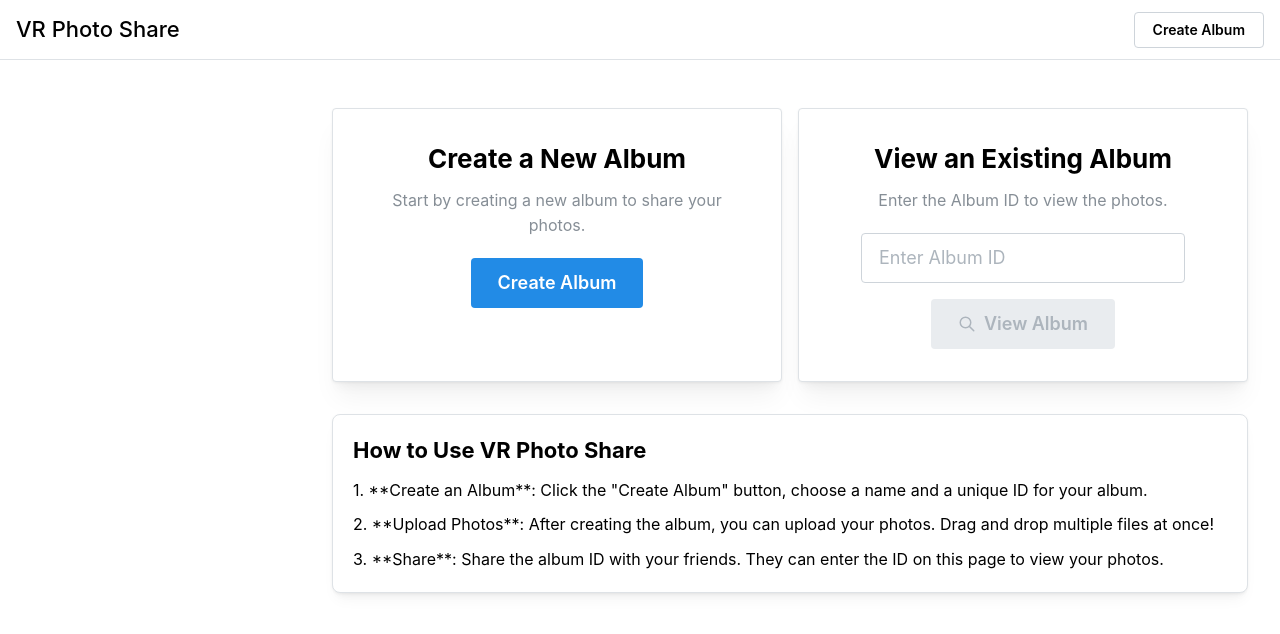
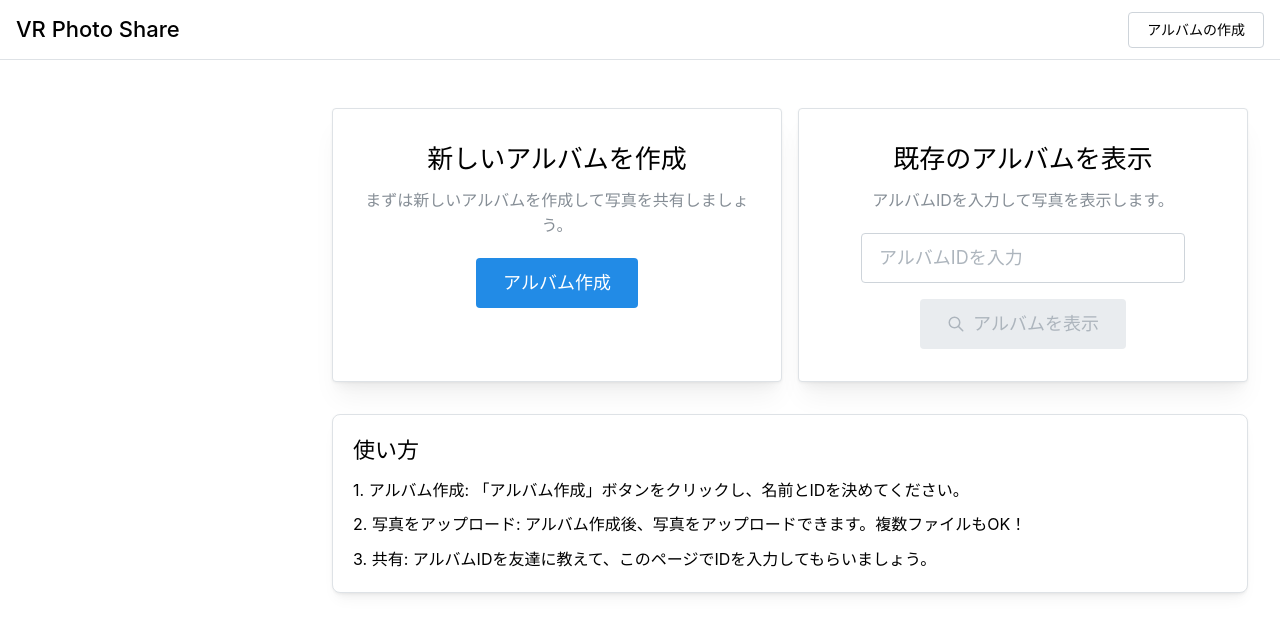
Before and after one commit to harutiro/VRPhotoShare, a React (Vite) app in the folder frontend/: page / in a window 1280 px wide. Shown: the top 634 px of the page. Built offline with nearby package versions, Linux system fonts and the light colour scheme.

Commit message:
feat: アルバムページのテキストを日本語に翻訳

```diff
--- a/frontend/src/components/Header.tsx
+++ b/frontend/src/components/Header.tsx
@@ -17,7 +17,7 @@ export const Header = ({ opened, toggle }: HeaderProps) => {
           </Link>
         </Title>
         <Group ml="xl" gap={20} visibleFrom="sm">
-            <Button component={Link} to="/create-album" variant="default">Create Album</Button>
+            <Button component={Link} to="/create-album" variant="default">アルバムの作成</Button>
         </Group>
       </Group>
     </Group>
--- a/frontend/src/pages/AlbumViewPage.tsx
+++ b/frontend/src/pages/AlbumViewPage.tsx
@@ -220,18 +220,18 @@ export const AlbumViewPage = () => {
                   disabled={selectedPhotos.length === 0 || isZipping}
                   leftSection={<IconDownload size={14} />}
               >
-                  Download ({selectedPhotos.length})
+                  ダウンロード ({selectedPhotos.length})
               </Button>
-              <Button onClick={() => navigate(`/album/${custom_id}/upload`)}>Upload Photos</Button>
-              <Tooltip label="Copy album link to clipboard">
+              <Button onClick={() => navigate(`/album/${custom_id}/upload`)}>写真をアップロード</Button>
+              <Tooltip label="アルバムリンクをクリップボードにコピー">
                 <ActionIcon
                   variant="default"
                   size="lg"
                   onClick={() => {
                     clipboard.copy(window.location.href);
                     notifications.show({
-                      title: 'Link Copied!',
-                      message: 'The album link has been copied to your clipboard.',
+                      title: 'リンクをコピーしました',
+                      message: 'アルバムリンクをクリップボードにコピーしました。',
                       color: 'green',
                     });
                   }}
@@ -243,7 +243,7 @@ export const AlbumViewPage = () => {
         </Group>
 
         {photos.length === 0 && !loading ? (
-          <Center><Text>This album is empty. Upload some photos!</Text></Center>
+          <Center><Text>このアルバムは空です。写真をアップロードしてください。</Text></Center>
         ) : (
           <Grid>
             {photos.map((photo) => (
@@ -255,13 +255,13 @@ export const AlbumViewPage = () => {
                           style={{ zIndex: 1 }}
                           checked={selectedPhotos.includes(photo.id)}
                           onChange={(e) => handleSelectionChange(photo.id, e.currentTarget.checked)}
-                          aria-label="Select photo"
+                          aria-label="写真を選択"
                       />
                        <ActionIcon variant="filled" color="red" radius="xl" size="sm"
                           pos="absolute" top={10} right={10}
                           style={{ zIndex: 1 }}
                           onClick={(e) => { e.stopPropagation(); handleDelete(photo.id); }}
-                          title="Delete Photo"
+                          title="写真を削除"
                       >
                           <IconTrash size={14} />
                       </ActionIcon>
@@ -280,6 +280,9 @@ export const AlbumViewPage = () => {
             ))}
           </Grid>
         )}
+        <Center mt="md">
+          <Button onClick={() => navigate(`/album/${custom_id}/upload`)}>写真をアップロード</Button>
+        </Center>
       </Container>
     </>
   );
--- a/frontend/src/pages/CreateAlbumPage.tsx
+++ b/frontend/src/pages/CreateAlbumPage.tsx
@@ -12,8 +12,8 @@ export const CreateAlbumPage = () => {
   const handleCreate = async () => {
     if (!name.trim() || !customId.trim()) {
       notifications.show({
-        title: 'Input Error',
-        message: 'Album Name and Album ID are required.',
+        title: '入力エラー',
+        message: 'アルバム名とアルバムIDは必須です。',
         color: 'red',
       });
       return;
@@ -32,14 +32,14 @@ export const CreateAlbumPage = () => {
       }
 
       notifications.show({
-        title: 'Success!',
-        message: `Album "${name}" created successfully.`,
+        title: '作成成功',
+        message: `アルバム「${name}」を作成しました。`,
         color: 'green',
       });
       navigate(`/album/${customId}`);
     } catch (error: any) {
       notifications.show({
-        title: 'Creation Failed',
+        title: '作成失敗',
         message: error.message,
         color: 'red',
       });
@@ -51,26 +51,26 @@ export const CreateAlbumPage = () => {
   return (
     <Container size="sm" my="xl">
         <Paper shadow="md" p="xl" withBorder>
-            <Title order={2} ta="center" mb="lg">Create New Album</Title>
+            <Title order={2} ta="center" mb="lg">新しいアルバムを作成</Title>
             <Stack>
                 <TextInput
-                    label="Album Name"
-                    placeholder="e.g., Summer Vacation 2025"
+                    label="アルバム名"
+                    placeholder="例: 夏休み2025"
                     value={name}
                     onChange={(e) => setName(e.currentTarget.value)}
                     required
                 />
                 <TextInput
-                    label="Album ID"
-                    placeholder="e.g., summer-2025 (must be unique)"
-                    description="This ID will be used in the URL to share your album."
+                    label="アルバムID"
+                    placeholder="例: summer-2025（他と重複しないID）"
+                    description="このIDはURLでアルバムを共有する際に使います。"
                     value={customId}
                     onChange={(e) => setCustomId(e.currentTarget.value)}
                     required
                 />
                 <Group justify="flex-end" mt="md">
                     <Button onClick={handleCreate} loading={loading}>
-                        Create Album
+                        アルバム作成
                     </Button>
                 </Group>
             </Stack>
--- a/frontend/src/pages/HomePage.tsx
+++ b/frontend/src/pages/HomePage.tsx
@@ -19,34 +19,34 @@ export const HomePage = () => {
         <Grid>
           <Grid.Col span={{ base: 12, md: 6 }}>
             <Paper shadow="md" p="xl" withBorder h="100%">
-              <Title order={2} ta="center">Create a New Album</Title>
+              <Title order={2} ta="center">新しいアルバムを作成</Title>
               <Text c="dimmed" ta="center" mt="sm" mb="lg">
-                Start by creating a new album to share your photos.
+                まずは新しいアルバムを作成して写真を共有しましょう。
               </Text>
               <Group justify="center">
                 <Button size="lg" onClick={() => navigate('/create-album')}>
-                  Create Album
+                  アルバム作成
                 </Button>
               </Group>
             </Paper>
           </Grid.Col>
           <Grid.Col span={{ base: 12, md: 6 }}>
             <Paper shadow="md" p="xl" withBorder h="100%">
-              <Title order={2} ta="center">View an Existing Album</Title>
+              <Title order={2} ta="center">既存のアルバムを表示</Title>
               <Text c="dimmed" ta="center" mt="sm" mb="lg">
-                Enter the Album ID to view the photos.
+                アルバムIDを入力して写真を表示します。
               </Text>
               <Group justify="center">
                 <TextInput
                   size="lg"
-                  placeholder="Enter Album ID"
+                  placeholder="アルバムIDを入力"
                   value={albumId}
                   onChange={(e) => setAlbumId(e.currentTarget.value)}
                   onKeyDown={(e) => e.key === 'Enter' && handleViewAlbum()}
                 />
                 <Button size="lg" onClick={handleViewAlbum} disabled={!albumId.trim()}>
                   <IconSearch size={18} style={{ marginRight: '8px' }} />
-                  View Album
+                  アルバムを表示
                 </Button>
               </Group>
             </Paper>
@@ -54,11 +54,11 @@ export const HomePage = () => {
         </Grid>
 
         <Card shadow="sm" padding="lg" radius="md" withBorder>
-          <Title order={3} mb="sm">How to Use VR Photo Share</Title>
+          <Title order={3} mb="sm">使い方</Title>
           <Stack gap="xs">
-            <Text>1. **Create an Album**: Click the "Create Album" button, choose a name and a unique ID for your album.</Text>
-            <Text>2. **Upload Photos**: After creating the album, you can upload your photos. Drag and drop multiple files at once!</Text>
-            <Text>3. **Share**: Share the album ID with your friends. They can enter the ID on this page to view your photos.</Text>
+            <Text>1. <b>アルバム作成</b>: 「アルバム作成」ボタンをクリックし、名前とIDを決めてください。</Text>
+            <Text>2. <b>写真をアップロード</b>: アルバム作成後、写真をアップロードできます。複数ファイルもOK！</Text>
+            <Text>3. <b>共有</b>: アルバムIDを友達に教えて、このページでIDを入力してもらいましょう。</Text>
           </Stack>
         </Card>
       </Stack>
--- a/frontend/src/pages/UploadPage.tsx
+++ b/frontend/src/pages/UploadPage.tsx
@@ -31,7 +31,7 @@ export const UploadPage = () => {
 
     const handleUpload = async () => {
         if (files.length === 0) {
-            notifications.show({ title: 'No files', message: 'Please select files to upload.', color: 'red' });
+            notifications.show({ title: 'ファイルがありません', message: 'アップロードするファイルを選択してください。', color: 'red' });
             return;
         }
 
@@ -48,7 +48,7 @@ export const UploadPage = () => {
                 throw new Error(errorData.error || 'Upload failed due to a server error.');
             }
 
-            notifications.show({ title: 'Success', message: 'All photos uploaded successfully!', color: 'green' });
+            notifications.show({ title: 'アップロード成功', message: 'すべての写真をアップロードしました！', color: 'green' });
             setFiles([]); // Clear selection
 
             // Navigate to the correct page after upload
@@ -59,7 +59,7 @@ export const UploadPage = () => {
             }
         } catch (error: any) {
             const errorMessage = error.response?.data?.error || error.message || 'An unknown error occurred.';
-            notifications.show({ title: 'Upload Error', message: errorMessage, color: 'red' });
+            notifications.show({ title: 'アップロードエラー', message: errorMessage, color: 'red' });
         } finally {
             setUploading(false);
         }
@@ -68,12 +68,12 @@ export const UploadPage = () => {
     return (
         <Container my="md">
             <Title order={2} mb="lg">
-                {custom_id ? `Upload Photos to Album` : 'Upload Photos'}
+                {custom_id ? `アルバムに写真をアップロード` : '写真をアップロード'}
             </Title>
             <Text c="dimmed" mb="lg">
                 {custom_id
-                    ? 'These photos will be added to the current album.'
-                    : 'Upload your photos here. They will be displayed on the homepage.'
+                    ? 'このアルバムに写真が追加されます。'
+                    : 'ここで写真をアップロードすると、ホームページに表示されます。'
                 }
             </Text>
             <Dropzone
@@ -81,8 +81,8 @@ export const UploadPage = () => {
                 onReject={(rejectedFiles) => {
                     console.log('rejected files', rejectedFiles);
                     notifications.show({
-                        title: 'File Rejected',
-                        message: 'Some files were rejected. Please ensure they are images and under 10MB.',
+                        title: 'ファイルが拒否されました',
+                        message: '一部のファイルが拒否されました。画像で10MB以下か確認してください。',
                         color: 'red'
                     });
                 }}
@@ -100,8 +100,8 @@ export const UploadPage = () => {
                         <IconPhoto size="3.2rem" stroke={1.5} />
                     </Dropzone.Idle>
                     <div>
-                        <Text size="xl" inline>Drag images here or click to select files</Text>
-                        <Text size="sm" c="dimmed" inline mt={7}>Attach as many files as you like, each file should not exceed 10MB.</Text>
+                        <Text size="xl" inline>画像をここにドラッグまたはクリックして選択</Text>
+                        <Text size="sm" c="dimmed" inline mt={7}>複数ファイルOK、1ファイル10MBまで</Text>
                     </div>
                 </Group>
             </Dropzone>
@@ -114,10 +114,10 @@ export const UploadPage = () => {
 
                     <Group justify="flex-end" mt="xl">
                         <Button variant="default" onClick={() => setFiles([])} disabled={uploading}>
-                            Clear selection
+                            選択をクリア
                         </Button>
                         <Button onClick={handleUpload} loading={uploading}>
-                            Upload {files.length} {files.length === 1 ? 'photo' : 'photos'}
+                            {files.length}枚の写真をアップロード
                         </Button>
                     </Group>
                 </>
```
